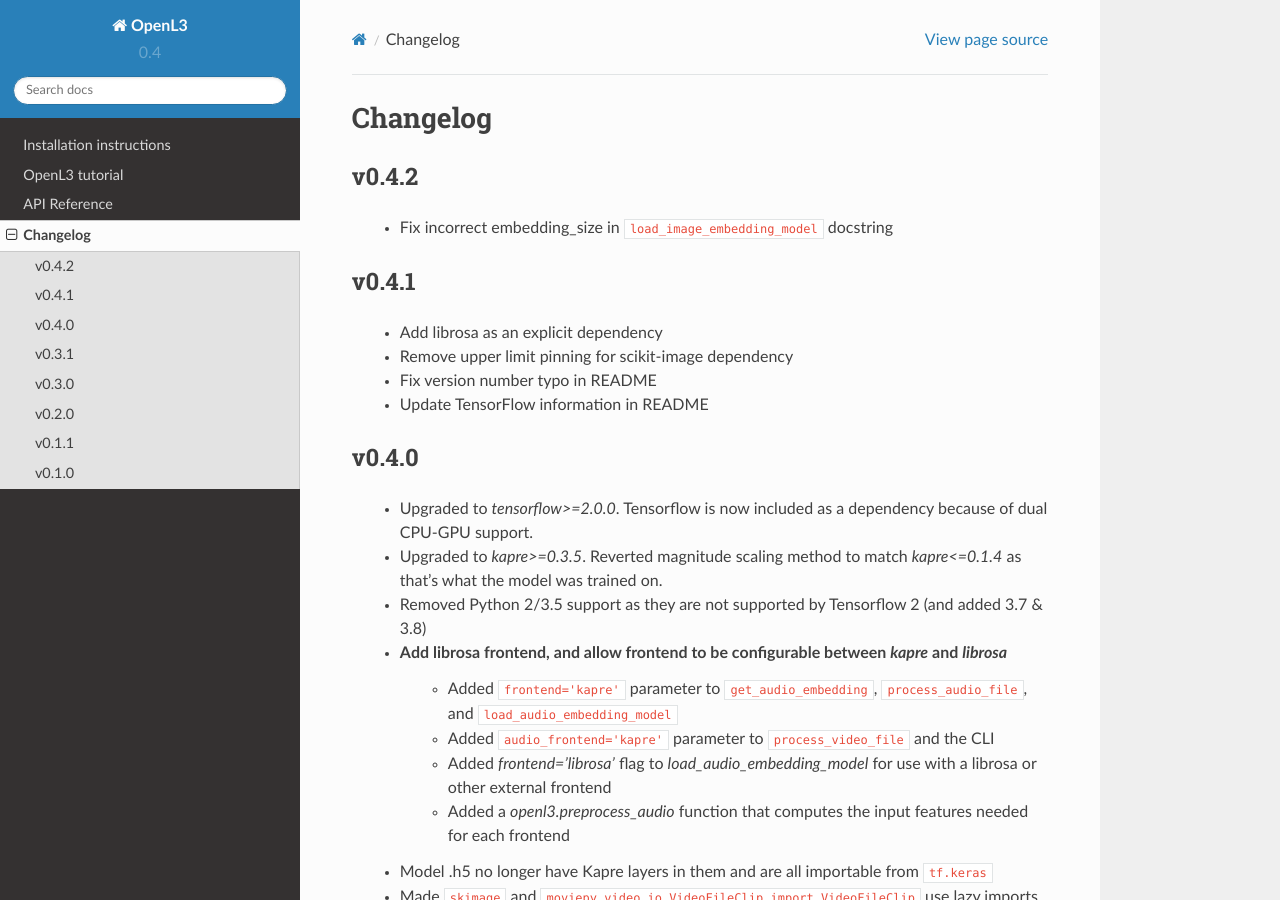
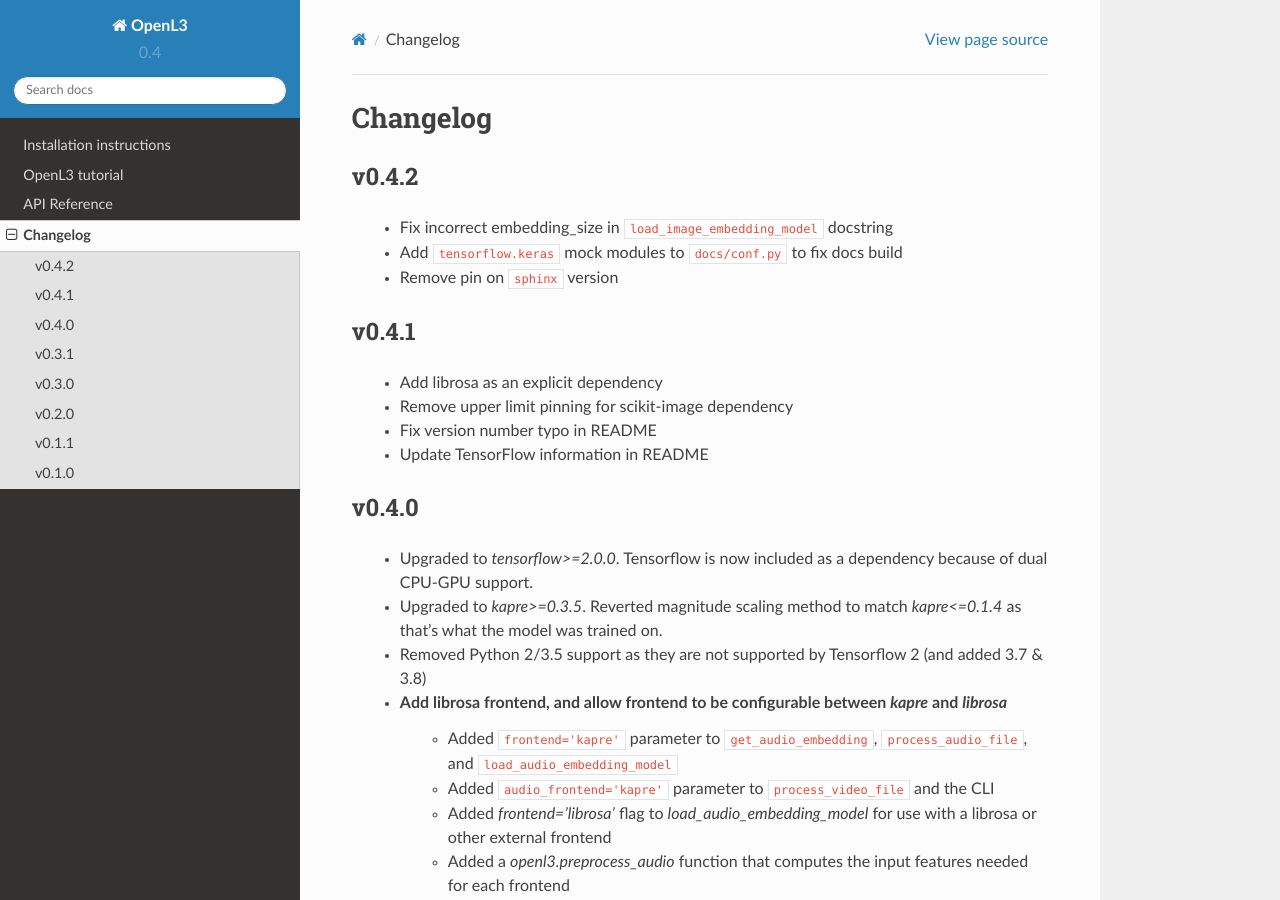
Before and after one commit to marl/openl3, a Sphinx documentation site: the page built from docs/changes.rst, in a window 1280 px wide and 900 px high. Built offline with Sphinx 7.4.7 and the Read the Docs theme 2.0.0, drawn with Linux system fonts in a browser that asks for light colours.

Commit message:
Update changelog

```diff
--- a/docs/changes.rst
+++ b/docs/changes.rst
@@ -6,6 +6,8 @@
 v0.4.2
 ~~~~~~
  - Fix incorrect embedding_size in ``load_image_embedding_model`` docstring
+ - Add ``tensorflow.keras`` mock modules to ``docs/conf.py`` to fix docs build
+ - Remove pin on ``sphinx`` version
 
 v0.4.1
 ~~~~~~
```
